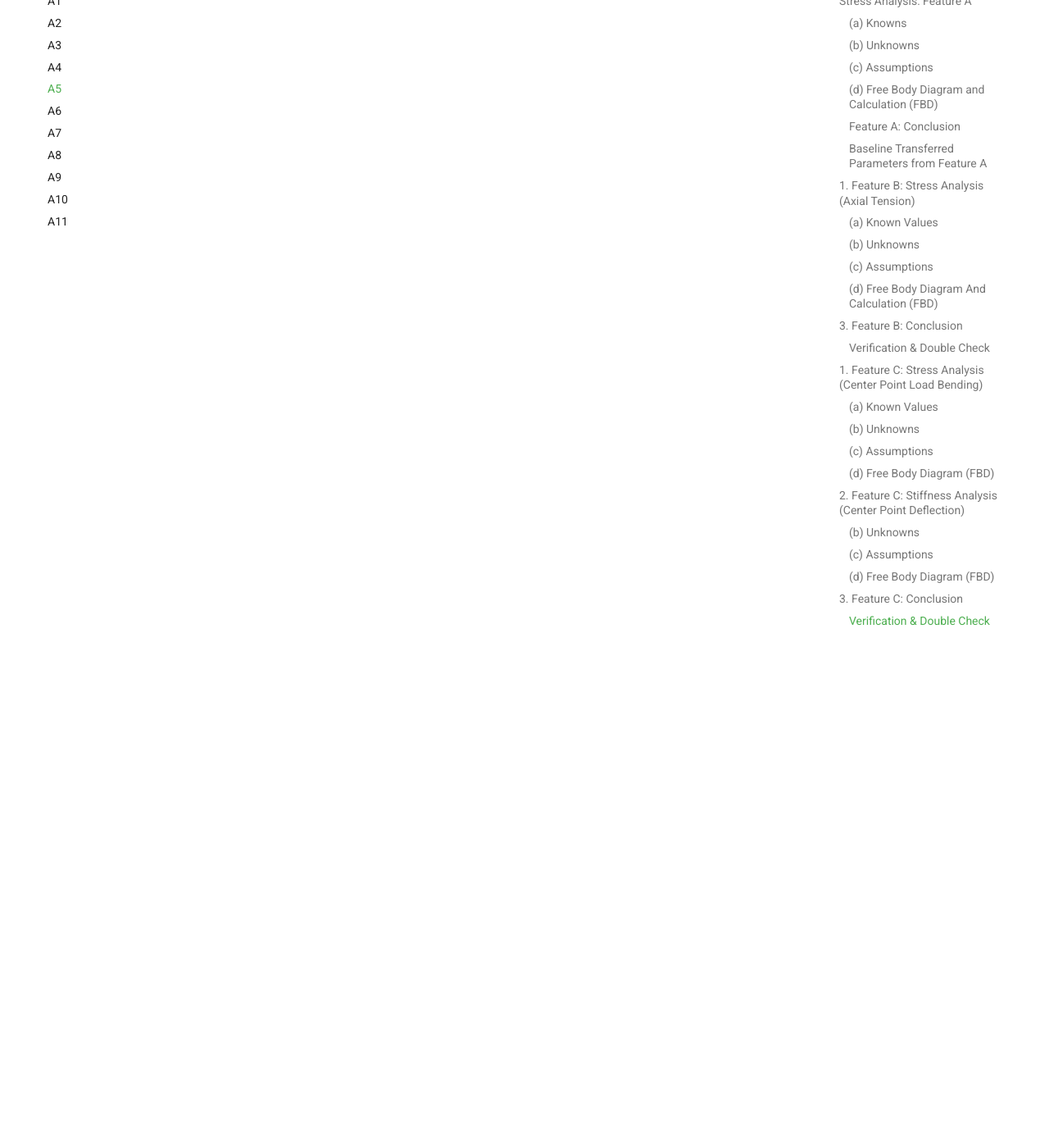
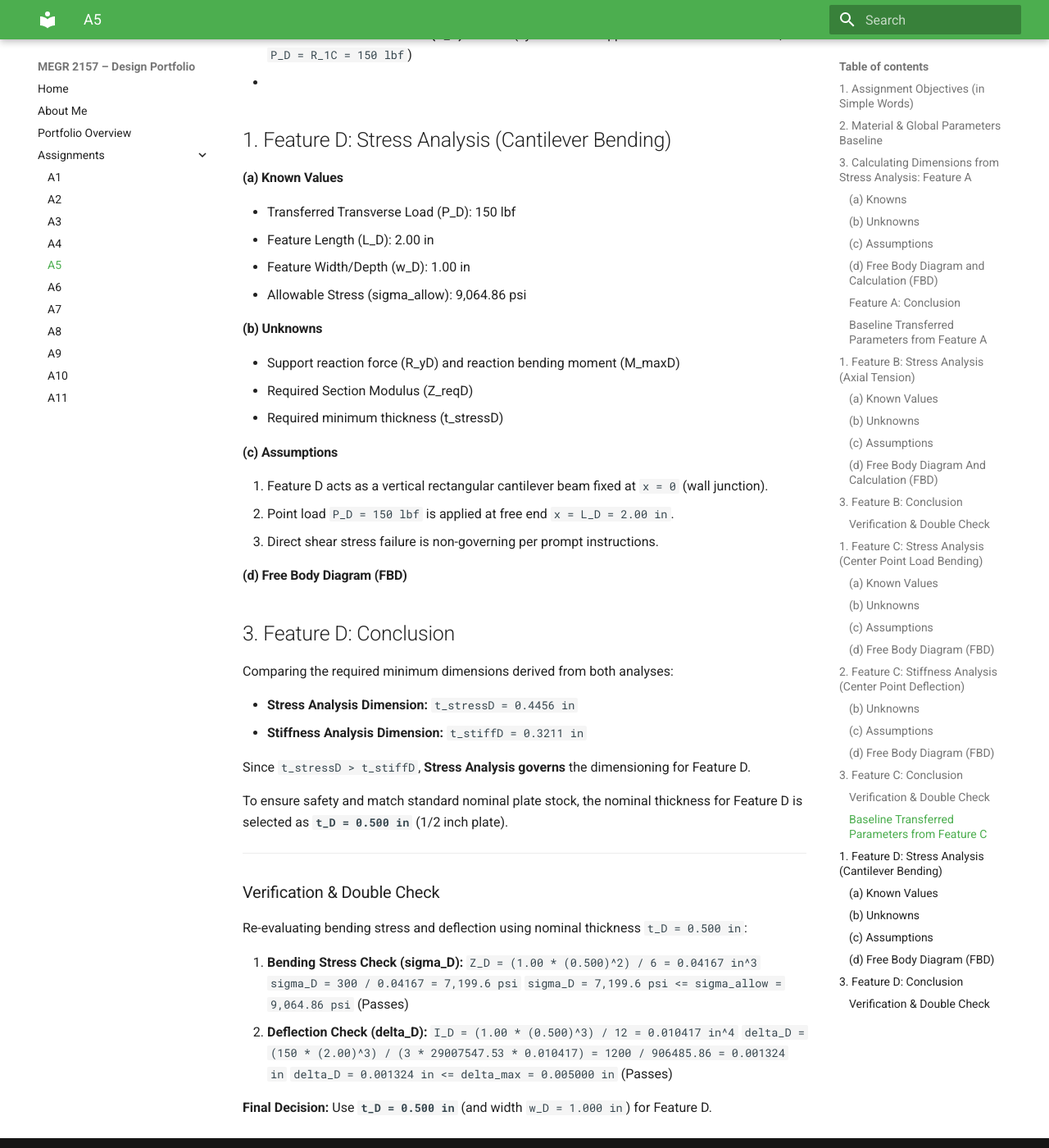
Before and after one commit to MHasan-27/megr2157-portfolio, an MkDocs documentation site: the page built from docs/assignments/A05/index.md, in a window 1280 px wide and 1400 px high, scrolled down 5759 px. Shown: the whole window at 82% size. Built offline with MkDocs 1.6.1 and Material for MkDocs 9.7.7, drawn with Linux system fonts in a browser that asks for light colours; some of the changed text lies outside the part shown.

Commit message:
Document Feature D analysis and conclusions
Added detailed analysis for Feature D including stress analysis, conclusions, and verification checks.

```diff
--- a/docs/assignments/A05/index.md
+++ b/docs/assignments/A05/index.md
@@ -203,3 +203,64 @@ Re-evaluating bending stress and deflection using nominal height `h_C = 0.375 in
 `delta_C = 0.000766 in <= delta_max = 0.005000 in` (Passes)
 
 **Final Decision:** Use **`h_C = 0.375 in`** (and width `w_C = 1.000 in`) for Feature C.
+
+Here is the complete **Feature D Analysis** (Vertical Wall Support / Cantilever Web) following the sequential load path, formatted using simple plain text for all spatial variables:
+
+---
+
+### Baseline Transferred Parameters from Feature C
+
+* **Transferred Reaction Force (P_D):** 150 lbf (symmetrical support reaction from Feature C, `P_D = R_1C = 150 lbf`)
+*
+## 1. Feature D: Stress Analysis (Cantilever Bending)
+
+#### (a) Known Values
+
+* Transferred Transverse Load (P_D): 150 lbf
+* Feature Length (L_D): 2.00 in
+* Feature Width/Depth (w_D): 1.00 in
+* Allowable Stress (sigma_allow): 9,064.86 psi
+
+#### (b) Unknowns
+
+* Support reaction force (R_yD) and reaction bending moment (M_maxD)
+* Required Section Modulus (Z_reqD)
+* Required minimum thickness (t_stressD)
+
+#### (c) Assumptions
+
+1. Feature D acts as a vertical rectangular cantilever beam fixed at `x = 0` (wall junction).
+2. Point load `P_D = 150 lbf` is applied at free end `x = L_D = 2.00 in`.
+3. Direct shear stress failure is non-governing per prompt instructions.
+
+#### (d) Free Body Diagram (FBD)
+
+
+
+## 3. Feature D: Conclusion
+
+Comparing the required minimum dimensions derived from both analyses:
+
+* **Stress Analysis Dimension:** `t_stressD = 0.4456 in`
+* **Stiffness Analysis Dimension:** `t_stiffD = 0.3211 in`
+
+Since `t_stressD > t_stiffD`, **Stress Analysis governs** the dimensioning for Feature D.
+
+To ensure safety and match standard nominal plate stock, the nominal thickness for Feature D is selected as **`t_D = 0.500 in`** (1/2 inch plate).
+
+---
+
+### Verification & Double Check
+
+Re-evaluating bending stress and deflection using nominal thickness `t_D = 0.500 in`:
+
+1. **Bending Stress Check (sigma_D):**
+`Z_D = (1.00 * (0.500)^2) / 6 = 0.04167 in^3`
+`sigma_D = 300 / 0.04167 = 7,199.6 psi`
+`sigma_D = 7,199.6 psi <= sigma_allow = 9,064.86 psi` (Passes)
+2. **Deflection Check (delta_D):**
+`I_D = (1.00 * (0.500)^3) / 12 = 0.010417 in^4`
+`delta_D = (150 * (2.00)^3) / (3 * 29007547.53 * 0.010417) = 1200 / 906485.86 = 0.001324 in`
+`delta_D = 0.001324 in <= delta_max = 0.005000 in` (Passes)
+
+**Final Decision:** Use **`t_D = 0.500 in`** (and width `w_D = 1.000 in`) for Feature D.
```
